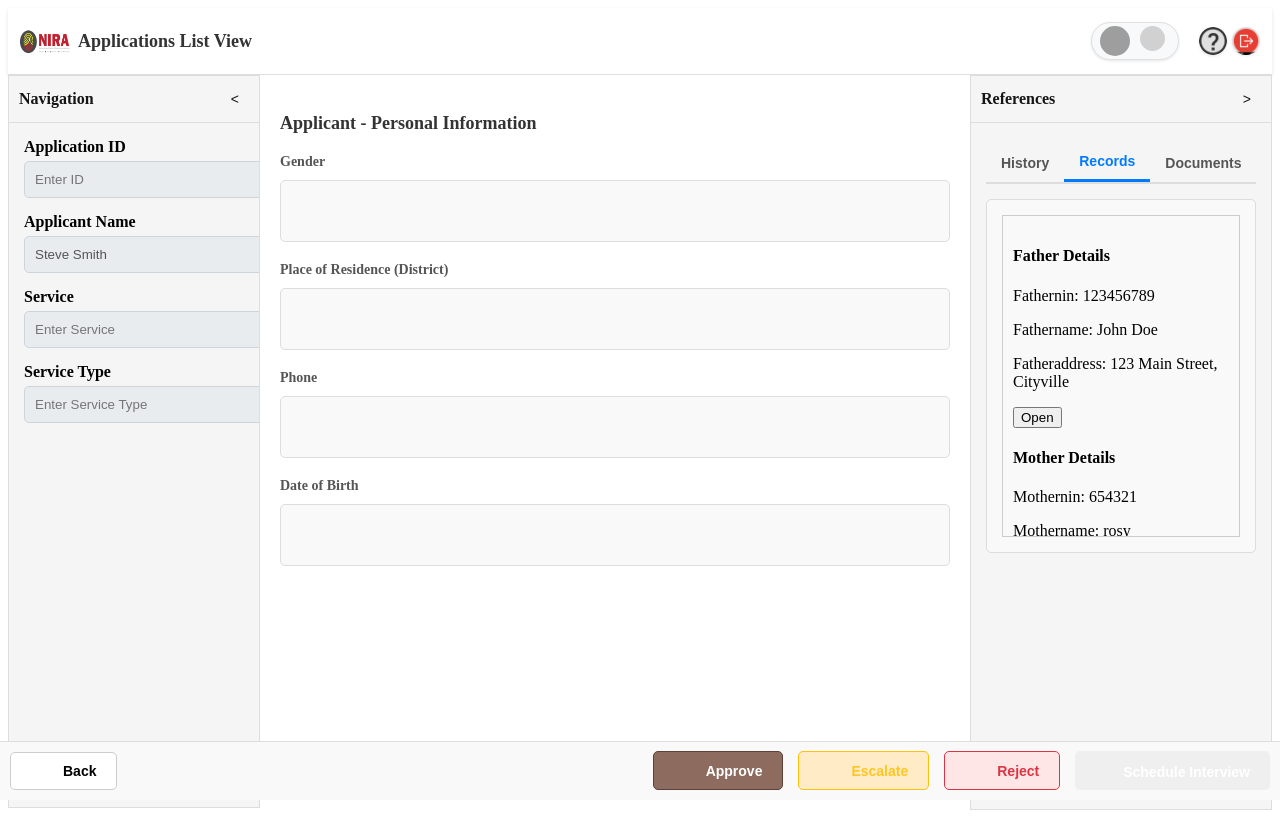
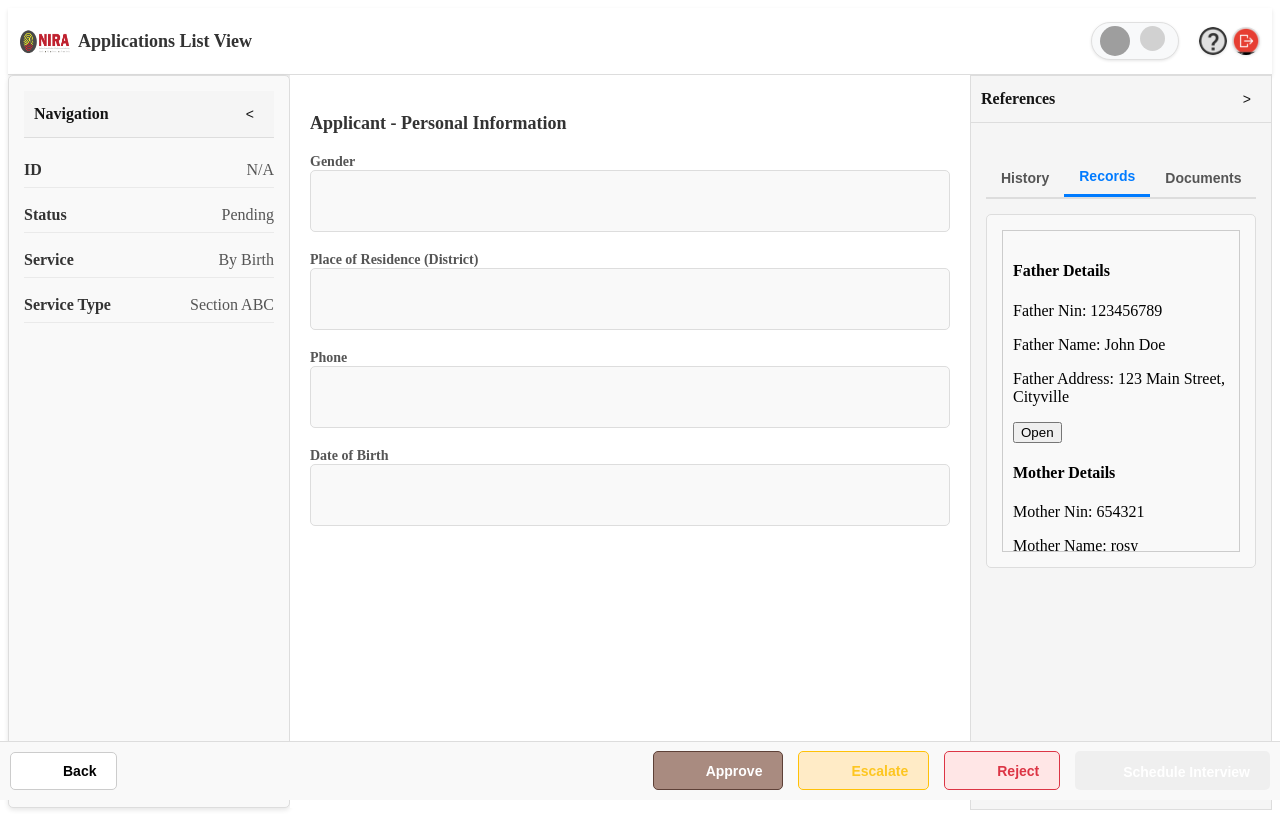
Before and after one commit to tf-nira/manual-verification-system-ui, an Angular app: page /application-detail in a window 1280 px wide. Both pictures are taken after a click on the button "Records". Built offline with nearby package versions, Linux system fonts and the light colour scheme; grey boxes are pictures that could not be loaded.

Commit message:
fix demographic details new window & action buttons

```diff
--- a/src/app/app.routes.ts
+++ b/src/app/app.routes.ts
@@ -2,11 +2,13 @@ import { Routes } from '@angular/router';
 import { LoginComponent } from './auth/login/login.component';
 import { ApplicationDetailComponent } from './feature/application-detail/application-detail.component';
 import { ApplicationListComponent } from './feature/application-list/application-list.component';
+import { DemographicDetailsComponent } from './feature/demographic-details/demographic-details.component';
 
 
 export const routes: Routes = [
     { path: '', redirectTo: '/login', pathMatch: 'full' },  // Redirect root path to /login
   { path: 'login', component: LoginComponent },
   { path: 'application-list', component: ApplicationListComponent },
-  { path: 'application-detail', component: ApplicationDetailComponent }
+  { path: 'application-detail', component: ApplicationDetailComponent },
+  { path: 'demographic-details', component: DemographicDetailsComponent }
 ];
--- a/src/app/feature/application-detail/application-detail.component.css
+++ b/src/app/feature/application-detail/application-detail.component.css
@@ -9,19 +9,74 @@
   display: flex;
   flex-grow: 1;
 }
-
 /* Left Section */
 .left-section {
   width: 250px;
-  background-color: #f5f5f5;
+  background-color: #f9f9f9;
   border: 1px solid #ddd;
-  overflow-y: auto; /* Ensures scrolling for large content */
-  transition: width 0.3s ease; /* Smooth animation for collapse/expand */
-  position: relative; /* Ensure toggle button stays visible */
+  padding: 15px;
+  box-shadow: 0 2px 5px rgba(0, 0, 0, 0.1);
+  border-radius: 5px;
+  transition: width 0.3s ease-in-out;
 }
 
 .left-section.collapsed {
-  width: 50px; /* Reduced width when collapsed */
+  width: 50px;
+}
+
+.section-header {
+  display: flex;
+  justify-content: space-between;
+  align-items: center;
+  margin-bottom: 15px;
+}
+
+.toggle-btn {
+  background-color: transparent;
+  border: none;
+  font-size: 16px;
+  cursor: pointer;
+}
+
+.navigation-content {
+  display: flex;
+  flex-direction: column;
+  gap: 10px;
+}
+
+.info-item {
+  display: flex;
+  justify-content: space-between;
+  padding: 8px 0;
+  border-bottom: 1px solid #eaeaea;
+}
+
+.label {
+  font-weight: bold;
+  color: #333;
+}
+
+.value {
+  color: #555;
+}
+
+.left-section.collapsed .navigation-content {
+  display: none;
+}
+
+/* Adjustments for toggle button and collapsed state */
+.left-section .section-header {
+  display: flex;
+  align-items: center;
+  justify-content: space-between; /* Keep heading and toggle aligned */
+}
+
+.left-section.collapsed .section-header {
+  justify-content: center; /* Center toggle button when collapsed */
+}
+
+.left-section.collapsed .section-header h3 {
+  display: none; /* Hide heading when collapsed */
 }
 
 /* Middle Section */
@@ -49,9 +104,15 @@
 .form-group {
   display: flex;
   flex-direction: column;
-  gap: 10px; /* Space between label and input */
 }
-
+/* Dropdown */
+.dropdown {
+  height: 40px; /* Increased height */
+  padding: 5px 10px;
+  font-size: 14px;
+  border: 1px solid #ccc;
+  border-radius: 5px;
+}
 .form-group label {
   font-size: 14px;
   font-weight: bold;
@@ -101,18 +162,6 @@
   padding: 5px 10px; /* Adjust padding for a compact button */
 }
 
-.left-section.collapsed .section-header {
-  justify-content: center; /* Center the toggle button */
-}
-
-.left-section .navigation-content {
-  display: none; /* Hide navigation content when collapsed */
-}
-
-.left-section:not(.collapsed) .navigation-content {
-  display: block; /* Show navigation content when not collapsed */
-  padding: 15px; /* Add padding for content */
-}
 
 .info-group {
   margin-bottom: 15px;
@@ -176,7 +225,7 @@
 } */
 
 .back-button:hover {
-  background-color: #0056b3;
+  background-color: #b1b1b1;
 }
 
 /* Action Buttons */
@@ -216,7 +265,7 @@
 
 /* Approve Button */
 .action-buttons .approve {
-  background-color: #8d6c5f; /* Brown */
+  background-color: #a98b80; /* Brown */
   color: #fff;
   border: 1px solid #5d4037; /* Darker brown */
   border-radius: 5px;
@@ -271,22 +320,6 @@
   background-repeat: no-repeat;
 }
 
-
-
-/* Adjustments for toggle button and collapsed state */
-.left-section .section-header {
-  display: flex;
-  align-items: center;
-  justify-content: space-between; /* Keep heading and toggle aligned */
-}
-
-.left-section.collapsed .section-header {
-  justify-content: center; /* Center toggle button when collapsed */
-}
-
-.left-section.collapsed .section-header h3 {
-  display: none; /* Hide heading when collapsed */
-}
 
 /* Right Section */
 .right-section {
@@ -473,7 +506,7 @@ Modal Styling
 }
 
 textarea {
-  width: 100%;
+  width: 90%;
   height: 80px;
   border: 1px solid #ccc;
   border-radius: 4px;
@@ -638,7 +671,7 @@ textarea {
 }
 
 .rejectModal .modal-body .dropdown {
-  width: 100%;
+  width: 95%;
   padding: 10px;
   border: 1px solid #ccc;
   border-radius: 4px;
@@ -648,7 +681,7 @@ textarea {
 }
 
 .rejectModal .modal-body textarea {
-  width: 100%;
+  width: 90%;
   height: 80px;
   padding: 10px;
   border: 1px solid #ccc;
@@ -725,7 +758,7 @@ textarea {
 } */
 .schedule-interview {
   display: inline-block; /* Ensures the button is displayed inline with other buttons */
-  background-color: #007bff; /* Set a default background color (optional) */
+  background-color: #5ca0e9; /* Set a default background color (optional) */
   color: #fff; /* Set text color to white for better visibility */
   padding: 10px 15px; /* Adjust padding for better button size */
   border: none; /* Remove border if unnecessary */
@@ -736,7 +769,7 @@ textarea {
 }
 .document-upload {
   display: inline-block; /* Ensures the button is displayed inline */
-  background-color: #28a745; /* Green background color */
+  background-color: #68b179; /* Green background color */
   color: #fff; /* White text */
   padding: 10px 15px; /* Adjust padding for size */
   border: none; /* Remove border */
@@ -768,23 +801,43 @@ textarea {
   background-color: #fff; /* White background */
   border-radius: 10px; /* Rounded corners */
   box-shadow: 0 4px 8px rgba(0, 0, 0, 0.2); /* Subtle shadow for depth */
-  width: 400px; /* Fixed width */
+  width: 400px; /* Adjusted width */
+  height: auto; /* Automatically adjusts to content */
+  overflow-y: auto; /* Add scroll for overflow content */
+  padding: 20px; /* Adjusted padding for better spacing */
   max-width: 90%; /* Responsive design for smaller screens */
-  padding: 20px;
   display: flex;
   flex-direction: column; /* Vertical layout for content */
   z-index: 1100; /* Higher than the backdrop */
   animation: fadeIn 0.3s ease-in-out; /* Smooth fade-in effect */
+  position: relative; /* To position the close button */
 }
 
 /* Modal header */
 .interviewModal .modal-header {
-  font-size: 20px;
+  font-size: 18px; /* Slightly smaller font size */
   font-weight: bold;
   text-align: center; /* Center-align the title */
-  margin-bottom: 20px;
+  margin-bottom: 15px;
+  padding-bottom: 10px; /* Add padding below the header */
   border-bottom: 1px solid #ddd; /* Optional divider */
-  padding-bottom: 10px;
+}
+
+/* Close button */
+.interviewModal .modal-header .close-button {
+  position: absolute; /* Positioned relative to the modal */
+  top: 10px; /* Adjust top positioning */
+  right: 15px; /* Adjust right positioning */
+  font-size: 20px; /* Slightly larger close button */
+  background: none; /* Remove background */
+  border: none; /* Remove border */
+  cursor: pointer; /* Pointer cursor on hover */
+  color: #333; /* Default color */
+  transition: color 0.2s ease; /* Hover effect */
+}
+
+.interviewModal .modal-header .close-button:hover {
+  color: #ff0000; /* Red color on hover */
 }
 
 /* Modal body */
@@ -800,7 +853,7 @@ textarea {
 }
 
 .interviewModal .modal-body label {
-  font-size: 14px;
+  font-size: 14px; /* Slightly reduced font size */
   font-weight: bold;
   margin-bottom: 5px;
 }
@@ -809,15 +862,15 @@ textarea {
 .interviewModal .modal-body textarea,
 .interviewModal .modal-body select {
   width: 100%;
-  padding: 10px;
+  padding: 10px; /* Standard padding */
   border: 1px solid #ccc;
   border-radius: 5px;
-  font-size: 14px;
+  font-size: 14px; /* Slightly reduced font size */
 }
 
 .interviewModal .modal-body textarea {
   resize: none; /* Disable resizing */
-  height: 100px; /* Default height */
+  height: 80px; /* Adjusted height */
 }
 
 /* Modal footer */
@@ -828,10 +881,10 @@ textarea {
 }
 
 .interviewModal .modal-footer .btn {
-  padding: 10px 15px;
+  padding: 10px 15px; /* Standard padding */
   border: none;
   border-radius: 5px;
-  font-size: 14px;
+  font-size: 14px; /* Standard font size */
   cursor: pointer;
   transition: background-color 0.3s ease;
 }
@@ -846,7 +899,7 @@ textarea {
 }
 
 .interviewModal .modal-footer .btn.send-invite {
-  background: #007bff; /* Blue for Submit */
+  background: #5ca0e9; /* Blue for Submit */
   color: #fff;
 }
 
@@ -870,39 +923,54 @@ textarea {
   position: fixed;
   top: 0;
   left: 0;
-  width: 100vw;
-  height: 100vh;
-  background-color: rgba(0, 0, 0, 0.5); /* Semi-transparent black */
-  display: flex;
-  justify-content: center;
-  align-items: center;
-  z-index: 1050; /* High z-index to prevent overlapping issues */
-  overflow: hidden; /* Prevent scroll in the background */
+  width: 100vw; /* Full viewport width */
+  height: 100vh; /* Full viewport height */
+  background-color: rgba(0, 0, 0, 0.5); /* Semi-transparent black background */
+  display: flex; /* Flexbox for centering */
+  justify-content: center; /* Center horizontally */
+  align-items: center; /* Center vertically */
+  z-index: 1000; /* Ensure it appears above all other elements */
 }
 
 /* Modal Container */
 .uploadDocumentModal .modal {
-  background-color: #fff;
-  border-radius: 10px;
-  box-shadow: 0 4px 10px rgba(0, 0, 0, 0.2); /* Soft shadow for depth */
-  width: 600px;
-  max-width: 90%; /* Responsive width */
+  background-color: #fff; /* White background */
+  border-radius: 10px; /* Rounded corners */
+  box-shadow: 0 4px 8px rgba(0, 0, 0, 0.2); /* Subtle shadow for depth */
+  width: 400px; /* Adjusted width */
+  height: auto; /* Automatically adjusts to content */
+  overflow-y: auto; /* Add scroll for overflow content */
+  padding: 20px; /* Adjusted padding for better spacing */
+  max-width: 90%; /* Responsive design for smaller screens */
   display: flex;
-  flex-direction: column;
-  animation: fadeIn 0.3s ease-in-out;
-  overflow: hidden;
-  z-index: 1060; /* Layering above the backdrop */
+  flex-direction: column; /* Vertical layout for content */
+  z-index: 1100; /* Higher than the backdrop */
+  animation: fadeIn 0.3s ease-in-out; /* Smooth fade-in effect */
+  position: relative; /* To position the close button */
 }
 
 /* Modal Header */
 .uploadDocumentModal .modal-header {
-  background-color: #007bff; /* Blue background */
-  color: #fff;
-  padding: 20px;
+  display: flex;
+  justify-content: space-between;
+  align-items: center;
+  padding: 15px;
   font-size: 20px;
   font-weight: bold;
-  text-align: center;
   border-bottom: 1px solid #ddd;
+  color: #171717;
+}
+
+.uploadDocumentModal .modal-header .close-button {
+  background: none;
+  border: none;
+  font-size: 20px;
+  color: #fff;
+  cursor: pointer;
+}
+
+.uploadDocumentModal .modal-header .close-button:hover {
+  color: #ff0000; /* Red hover effect */
 }
 
 /* Modal Body */
@@ -910,7 +978,7 @@ textarea {
   padding: 20px;
   display: flex;
   flex-direction: column;
-  gap: 20px; /* Spacing between rows */
+  gap: 15px; /* Space between elements */
 }
 
 /* Document Row Styling */
@@ -918,42 +986,47 @@ textarea {
   display: flex;
   flex-wrap: wrap;
   align-items: center;
-  gap: 10px; /* Spacing between inputs */
+  gap: 15px;
+}
+/* Close Button Styling */
+.uploadDocumentModal .modal-header .close-button {
+  background: none;
+  border: none;
+  font-size: 24px;
+  font-weight: bold;
+  color: #333;
+  cursor: pointer;
+  position: absolute;
+  top: 10px;
+  right: 15px;
+  line-height: 1;
 }
 
-/* Dropdown Styling */
-.uploadDocumentModal .dropdown {
-  flex: 1;
+.uploadDocumentModal .modal-header .close-button:hover {
+  color: #ff0000; /* Red color on hover */
+}
+
+
+/* Inputs and Dropdowns */
+.uploadDocumentModal .dropdown,
+.uploadDocumentModal input[type="file"] {
   padding: 10px;
   font-size: 14px;
   border: 1px solid #ccc;
   border-radius: 5px;
+  flex: 1;
 }
 
-/* File Input Styling */
-.uploadDocumentModal input[type="file"] {
-  flex: 2;
-  font-size: 14px;
+/* Footer Styling */
+.uploadDocumentModal .modal-footer {
+  display: flex;
+  justify-content: flex-end;
+  padding: 15px;
+  gap: 10px;
+  background-color: #f9f9f9;
 }
 
-/* Filename Display */
-.uploadDocumentModal .file-name {
-  flex: 1;
-  font-size: 14px;
-  color: #555;
-  word-break: break-word;
-}
-
-/* Modal Footer */
-.uploadDocumentModal .modal-footer {
-  padding: 20px;
-  background-color: #f9f9f9;
-  display: flex;
-  justify-content: space-between;
-  gap: 15px; /* Spacing between buttons */
-}
-
-/* Button Styling */
+/* Buttons */
 .uploadDocumentModal .btn {
   padding: 10px 15px;
   font-size: 14px;
@@ -964,9 +1037,8 @@ textarea {
   transition: background-color 0.3s ease;
 }
 
-/* Cancel Button */
 .uploadDocumentModal .btn.back {
-  background-color: #dc3545; /* Red */
+  background-color: #dc3545;
   color: white;
 }
 
@@ -974,9 +1046,8 @@ textarea {
   background-color: #b02a37;
 }
 
-/* Add Button */
 .uploadDocumentModal .btn.add {
-  background-color: #ffc107; /* Yellow */
+  background-color: #ffc107;
   color: white;
 }
 
@@ -984,9 +1055,8 @@ textarea {
   background-color: #e0a800;
 }
 
-/* Approve Button */
 .uploadDocumentModal .btn.approve {
-  background-color: #28a745; /* Green */
+  background-color: #28a745;
   color: white;
 }
 
@@ -1006,22 +1076,7 @@ textarea {
   }
 }
 
-/* Responsive Adjustments */
-@media (max-width: 768px) {
-  .uploadDocumentModal .modal {
-    width: 90%;
-  }
 
-  .uploadDocumentModal .document-row {
-    flex-direction: column;
-    gap: 15px;
-  }
-
-  .uploadDocumentModal .dropdown,
-  .uploadDocumentModal input[type="file"] {
-    width: 100%; /* Full width for better responsiveness */
-  }
-}
 .scrollable-container {
   max-height: 300px; /* Adjust the height based on your UI needs */
   overflow-y: auto; /* Enable vertical scrolling */
--- a/src/app/feature/application-detail/application-detail.component.html
+++ b/src/app/feature/application-detail/application-detail.component.html
@@ -6,29 +6,31 @@
     <!-- Left Section -->
 <div class="left-section" [class.collapsed]="isLeftCollapsed">
   <div class="section-header">
-        <h3 *ngIf="!isLeftCollapsed">Navigation</h3>
+    <h3>Navigation</h3>
     <button class="toggle-btn" (click)="toggleLeft()">
-          {{ isLeftCollapsed ? '>' : '<' }} </button>
+      {{ isLeftCollapsed ? '>' : '<' }}
+    </button>
   </div>
-      <div class="navigation-content" *ngIf="!isLeftCollapsed">
-        <div class="info-group">
-          <label>{{ constants.APPLICATION_ID }}</label>
-          <input type="text" placeholder="Enter ID" [(ngModel)]="applicationId" [disabled]="!isEditable" />
+  <div class="navigation-content">
+    <div class="info-item">
+      <span class="label">ID</span>
+      <span class="value">{{ applicationId || 'N/A' }}</span>
     </div>
-        <div class="info-group">
-          <label>{{ constants.APPLICANT_NAME }}</label>
-          <input type="text" placeholder="Enter Name" [(ngModel)]="applicantName" [disabled]="!isEditable" />
+    <div class="info-item">
+      <span class="label">Status</span>
+      <span class="value">{{'Pending' }}</span>
     </div>
-        <div class="info-group">
-          <label>{{ constants.SERVICE }}</label>
-          <input type="text" placeholder="Enter Service" [(ngModel)]="service" [disabled]="!isEditable" />
+    <div class="info-item">
+      <span class="label">Service</span>
+      <span class="value">{{ service || 'By Birth' }}</span>
     </div>
-        <div class="info-group">
-          <label>{{ constants.SERVICE_TYPE }}</label>
-          <input type="text" placeholder="Enter Service Type" [(ngModel)]="serviceType" [disabled]="!isEditable" />
+    <div class="info-item">
+      <span class="label">Service Type</span>
+      <span class="value">{{ serviceType || 'Section ABC' }}</span>
     </div>
   </div>
 </div>
+
 
 
     <!-- Middle Section -->
@@ -96,7 +98,7 @@
               <div *ngFor="let person of personDetails">
                 <h4>{{ person.role | titlecase }} Details</h4>
                 <div *ngFor="let key of objectKeys(person.details)">
-                  <p>{{ key | titlecase }}: {{ person.details[key] }}</p>
+                  <p>{{ formatKey(key) }}: {{ person.details[key] }}</p>
                 </div>
                 <button (click)="showDemographicData(person.details[person.role + 'Nin'])">Open</button>
                  </div>
@@ -169,9 +171,10 @@
   <!-- Escalate Modal -->
   <div class="escalateModal" *ngIf="showEscalateModal">
     <div class="modal-content">
+
+    <button class="close-button" (click)="closeEscalateModal()">×</button>
       <div class="modal-header">
         <h3>Escalate Application?</h3>
-        <button class="close-button" (click)="closeEscalateModal()">×</button>
       </div>
       <div class="modal-body">
         <div class="form-group">
@@ -237,6 +240,7 @@
     <div class="modal">
       <div class="modal-header">
         <h3>Schedule a Meeting</h3>
+        <button class="close-button" (click)="closeScheduleInterviewModal()">×</button>
       </div>
       <div class="modal-body">
         <div class="form-group">
@@ -271,6 +275,8 @@
     <div class="modal">
       <div class="modal-header">
         <h3>Documents</h3>
+        <!-- Close Button -->
+        <button class="close-button" (click)="closeDocumentUploadModal()">×</button>
       </div>
       <div class="modal-body">
         <div *ngFor="let document of documents; let i = index" class="document-row">
--- a/src/app/feature/application-detail/application-detail.component.ts
+++ b/src/app/feature/application-detail/application-detail.component.ts
@@ -34,6 +34,7 @@ type DocumentPayload = {
 })
 
 export class ApplicationDetailComponent implements OnInit {
+  demographicData: any;
   isChecked = false;
   role: string = '';
   selectedTab: string = 'demographic'; // Default to 'demographic'
@@ -389,8 +390,14 @@ export class ApplicationDetailComponent implements OnInit {
       (response:any) => {
         console.log("response:: malay :: "+ response)
         if (response?.response?.response?.status === 'ACTIVATED') {
-          alert('Demographic Data fetched success from id repo');
+          this.demographicData = response.response.response.identity; // Pass identity data to child
+         // Create a new window and navigate to 'demographic-details' route
+        const newWindow = window.open(`/demographic-details`, '_blank', 'width=800,height=600');
 
+        // Use localStorage to pass data to the new window
+        if (newWindow) {
+          localStorage.setItem('demographicData', JSON.stringify(this.demographicData));
+        }
         } else {
           alert('Failed to fetch demographic data from id repo');
         }
@@ -401,5 +408,13 @@ export class ApplicationDetailComponent implements OnInit {
       }
     );
   }
+  /**
+   * Format a key by inserting spaces before uppercase letters and capitalizing the result.
+   */
+  formatKey(key: string): string {
+    return key
+      .replace(/([A-Z])/g, ' $1') // Add space before uppercase letters
+      .replace(/^./, str => str.toUpperCase()); // Capitalize the first letter
+  }
 
 }
--- a/src/app/feature/demographic-details/demographic-details.component.css
+++ b/src/app/feature/demographic-details/demographic-details.component.css
@@ -0,0 +1,19 @@
+.container {
+    width: 80%;
+    margin: 0 auto;
+  }
+
+  .field {
+    margin-bottom: 20px;
+  }
+
+  .label {
+    font-weight: bold;
+  }
+
+  .value {
+    background-color: #f9f9f9;
+    padding: 10px;
+    border: 1px solid #ccc;
+    border-radius: 4px;
+  }
--- a/src/app/feature/demographic-details/demographic-details.component.ts
+++ b/src/app/feature/demographic-details/demographic-details.component.ts
@@ -1,12 +1,43 @@
-import { Component, Input } from '@angular/core';
-
+import { Component, Input, OnInit } from '@angular/core';
+import { CommonModule } from '@angular/common';
 @Component({
   selector: 'app-demographic-details',
   standalone: true,
-  imports: [],
+  imports: [CommonModule], // Import CommonModule for pipes like 'json'
   templateUrl: './demographic-details.component.html',
-  styleUrl: './demographic-details.component.css'
+  styleUrls: ['./demographic-details.component.css']
 })
-export class DemographicDetailsComponent {
-  @Input() data: any;
+export class DemographicDetailsComponent implements OnInit{
+  objectKeys = Object.keys; // To iterate over keys in the template
+  demographicData: any; // Store the demographic data
+  @Input() data: any; // Accept demographicData as input
+  ngOnInit(): void {
+    const data = localStorage.getItem('demographicData');
+    if (data) {
+      this.demographicData = JSON.parse(data);
+    } else {
+      console.error('No demographic data found in localStorage');
+    }
+  }
+
+  /**
+   * Helper function to format keys into readable labels
+   */
+  formatKey(key: string): string {
+    return key.replace(/([A-Z])/g, ' $1').replace(/^./, (str) => str.toUpperCase());
+  }
+
+  /**
+   * Helper function to check if a value is an object
+   */
+  isObject(value: any): boolean {
+    return value && typeof value === 'object' && !Array.isArray(value);
+  }
+
+  /**
+   * Helper function to check if a value is an array
+   */
+  isArray(value: any): boolean {
+    return Array.isArray(value);
+  }
 }
```
Also changed, not shown: src/app/feature/demographic-details/demographic-details.component.html (+35 -7 lines). Lines whose indentation alone changed are shown as unchanged.
